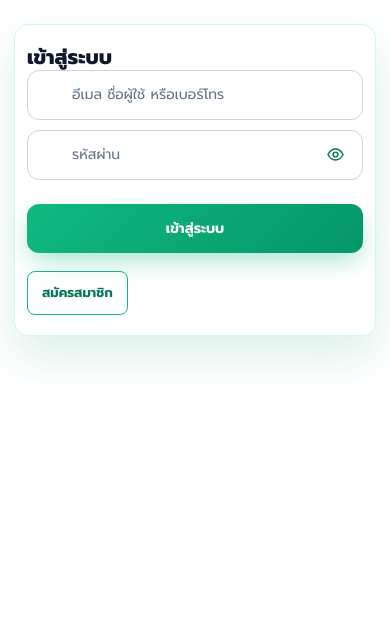
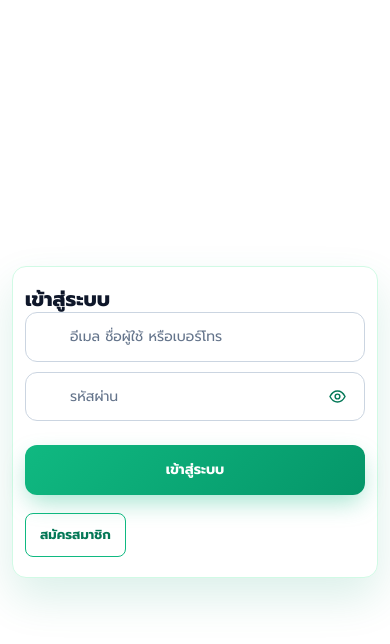
Before and after one commit to sirwatchaysaentha12/riskcare-health, a React (Vite) app in the folder frontend/: page /login in a window 390 px wide. Shown: the top 644 px of the page. Built offline with nearby package versions, Linux system fonts and the light colour scheme; no server answers.

Commit message:
Fix layout for mobile devices

```diff
--- a/frontend/src/styles/auth.css
+++ b/frontend/src/styles/auth.css
@@ -470,5 +470,15 @@
   .welcome-panel { padding: 28px 20px; }
   .login-panel { padding: 24px 14px; }
   .welcome-title { font-size: clamp(25px, 8vw, 34px); }
-  .risk-list { grid-template-columns: 1fr; }
+.risk-list { grid-template-columns: 1fr; }
 }
+
+/* Keep Login/Register centered at every viewport size. */
+.auth-page { display: flex; align-items: center; justify-content: center; min-height: 100svh; }
+.login-panel { display: flex; align-items: center; justify-content: center; width: 100%; min-height: 100svh; padding: 24px; box-sizing: border-box; }
+.login-card { width: 100%; max-width: 400px; margin: 0 auto; }
+
+@media (max-width: 480px) {
+  .login-panel { padding: 16px 12px; }
+  .login-card { max-width: 100%; }
+}
--- a/frontend/src/styles/home.css
+++ b/frontend/src/styles/home.css
@@ -520,7 +520,16 @@
   .pm25-value { display: block; margin-top: 14px; }
   .pm25-average-today { margin-top: 14px; text-align: left; }
   .pm25-nearby-risk-row { grid-template-columns: minmax(0, 1fr) auto; }
-  .pm25-nearby-risk-row b { grid-column: 1 / -1; }
+.pm25-nearby-risk-row b { grid-column: 1 / -1; }
+}
+
+/* Keep the AQI value and unit together on narrow screens. */
+.pm25-average-today { display: flex; flex-wrap: wrap; align-items: flex-end; justify-content: flex-end; gap: 0 6px; }
+.pm25-average-today small { width: 100%; }
+.pm25-average-today strong { line-height: 1; }
+.pm25-average-today span { line-height: 1.2; }
+@media (max-width: 640px) {
+  .pm25-average-today { justify-content: flex-start; text-align: left; }
 }
 
 .pm25-current-summary, .pm25-radius-hint, .pm25-detail-note { margin: 10px 0; font-size: 13px; line-height: 1.5; opacity: .78; }
```
